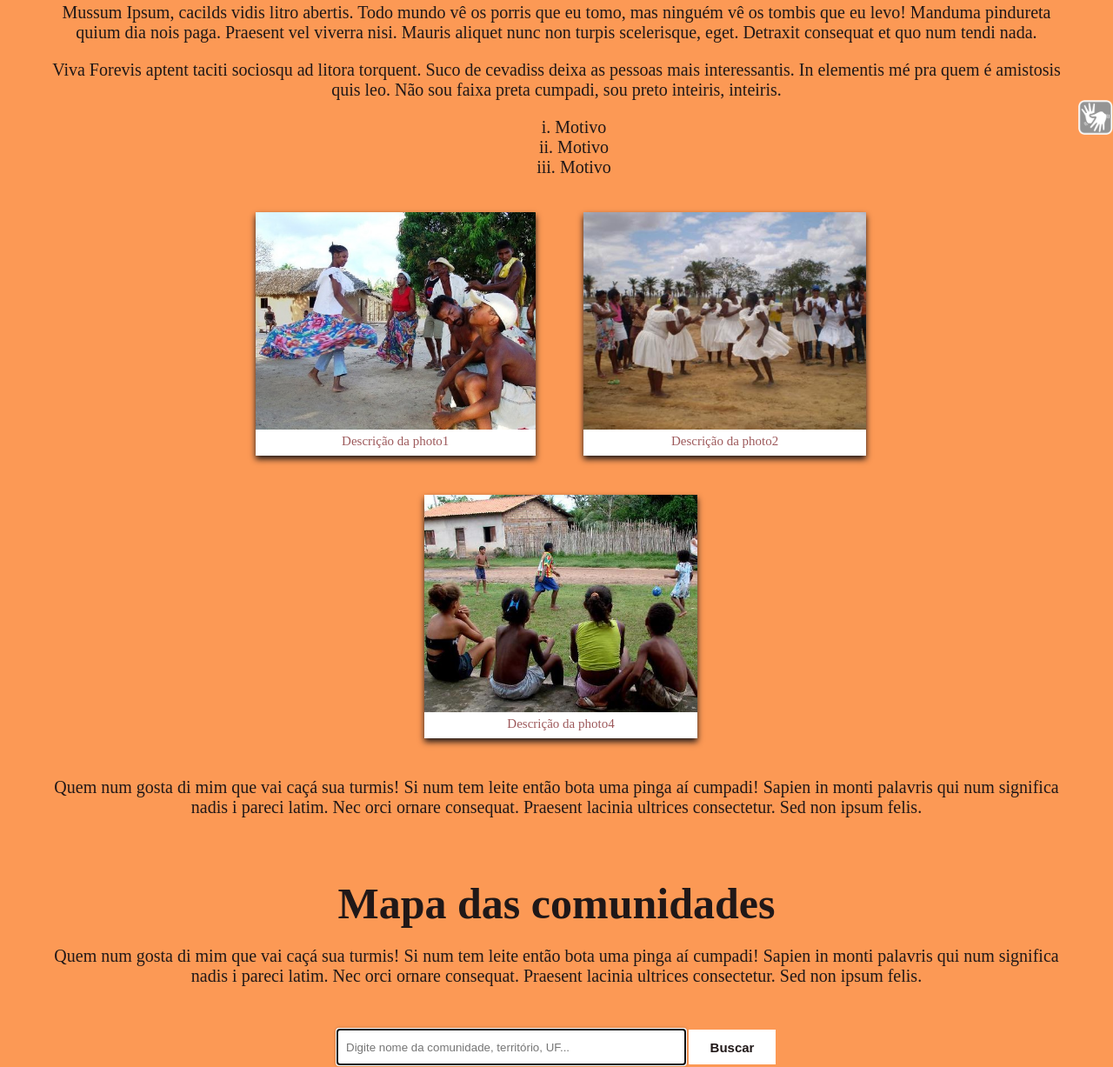
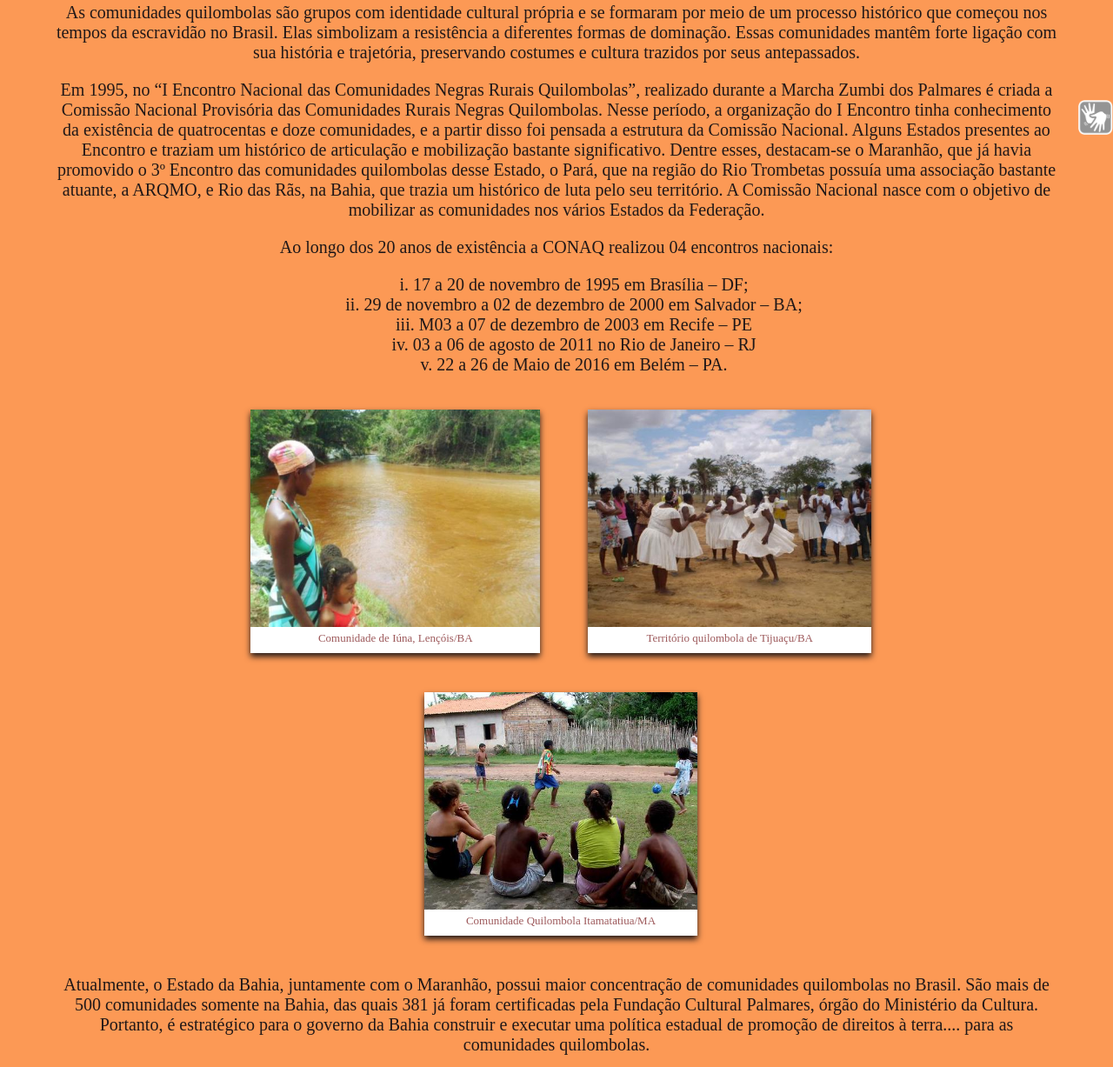
Before and after one commit to canib4lvegan0/MATAC82, a plain HTML site: page index.html in a window 1280 px wide. Shown: the part 565-1792 px from the top of the page at 87% size. Drawn offline with Linux system fonts and the light colour scheme.

Commit message:
add content to the site

```diff
--- a/css/style.css
+++ b/css/style.css
@@ -123,7 +123,7 @@ section h1 {
 }
 
 #home figcaption {
-    font-size: 15px;
+    font-size: 13px;
     color: #9d595b
 }
 
--- a/index.html
+++ b/index.html
@@ -40,40 +40,49 @@
 
         <article>
             <p>
-                Mussum Ipsum, cacilds vidis litro abertis. Todo mundo vê os porris que eu tomo, mas ninguém vê os tombis que eu levo! Manduma pindureta quium dia nois paga. Praesent vel viverra nisi. Mauris aliquet nunc non turpis scelerisque, eget. Detraxit consequat
-                et quo num tendi nada.
+                As comunidades quilombolas são grupos com identidade cultural própria e se formaram por meio de um processo histórico que começou nos tempos da escravidão no Brasil. Elas simbolizam a resistência a diferentes formas de dominação. Essas comunidades mantêm
+                forte ligação com sua história e trajetória, preservando costumes e cultura trazidos por seus antepassados.
             </p>
             <p>
-                Viva Forevis aptent taciti sociosqu ad litora torquent. Suco de cevadiss deixa as pessoas mais interessantis. In elementis mé pra quem é amistosis quis leo. Não sou faixa preta cumpadi, sou preto inteiris, inteiris.
+                Em 1995, no “I Encontro Nacional das Comunidades Negras Rurais Quilombolas”, realizado durante a Marcha Zumbi dos Palmares é criada a Comissão Nacional Provisória das Comunidades Rurais Negras Quilombolas. Nesse período, a organização do I Encontro tinha
+                conhecimento da existência de quatrocentas e doze comunidades, e a partir disso foi pensada a estrutura da Comissão Nacional. Alguns Estados presentes ao Encontro e traziam um histórico de articulação e mobilização bastante significativo.
+                Dentre esses, destacam-se o Maranhão, que já havia promovido o 3º Encontro das comunidades quilombolas desse Estado, o Pará, que na região do Rio Trombetas possuía uma associação bastante atuante, a ARQMO, e Rio das Rãs, na Bahia, que
+                trazia um histórico de luta pelo seu território. A Comissão Nacional nasce com o objetivo de mobilizar as comunidades nos vários Estados da Federação.
+            </p>
+            <p>
+                Ao longo dos 20 anos de existência a CONAQ realizou 04 encontros nacionais:
             </p>
             <ol>
-                <li>Motivo</li>
-                <li>Motivo</li>
-                <li>Motivo</li>
+                <li>17 a 20 de novembro de 1995 em Brasília – DF;</li>
+                <li>29 de novembro a 02 de dezembro de 2000 em Salvador – BA;</li>
+                <li>M03 a 07 de dezembro de 2003 em Recife – PE</li>
+                <li>03 a 06 de agosto de 2011 no Rio de Janeiro – RJ</li>
+                <li>22 a 26 de Maio de 2016 em Belém – PA.</li>
             </ol>
 
             <ul>
                 <li>
                     <figure onMouseOver="highlightImg(this)" onmouseout="resetImg(this)">
-                        <img src="images/photo1.jpg" alt="Descrição da photo1">
-                        <figcaption>Descrição da photo1</figcaption>
+                        <img src="images/photo3.jpg" alt="Descrição da photo1">
+                        <figcaption>Comunidade de Iúna, Lençóis/BA</figcaption>
                     </figure>
                 </li>
                 <li>
                     <figure onMouseOver="highlightImg(this)" onmouseout="resetImg(this)">
                         <img src="images/photo2.jpg" alt="Descrição da photo2">
-                        <figcaption>Descrição da photo2</figcaption>
+                        <figcaption>Território quilombola de Tijuaçu/BA</figcaption>
                     </figure>
                 </li>
                 <li>
                     <figure onMouseOver="highlightImg(this)" onmouseout="resetImg(this)">
                         <img src="images/photo4.jpg" alt="Descrição da photo4">
-                        <figcaption>Descrição da photo4</figcaption>
+                        <figcaption>Comunidade Quilombola Itamatatiua/MA</figcaption>
                     </figure>
                 </li>
             </ul>
             <p>
-                Quem num gosta di mim que vai caçá sua turmis! Si num tem leite então bota uma pinga aí cumpadi! Sapien in monti palavris qui num significa nadis i pareci latim. Nec orci ornare consequat. Praesent lacinia ultrices consectetur. Sed non ipsum felis.
+                Atualmente, o Estado da Bahia, juntamente com o Maranhão, possui maior concentração de comunidades quilombolas no Brasil. São mais de 500 comunidades somente na Bahia, das quais 381 já foram certificadas pela Fundação Cultural Palmares, órgão do Ministério
+                da Cultura. Portanto, é estratégico para o governo da Bahia construir e executar uma política estadual de promoção de direitos à terra.... para as comunidades quilombolas.
             </p>
         </article>
     </section>
@@ -82,7 +91,11 @@
         <h1>Mapa das comunidades</h1>
         <article>
             <p>
-                Quem num gosta di mim que vai caçá sua turmis! Si num tem leite então bota uma pinga aí cumpadi! Sapien in monti palavris qui num significa nadis i pareci latim. Nec orci ornare consequat. Praesent lacinia ultrices consectetur. Sed non ipsum felis.
+                A Fundação Palmares já concedeu certificação a 2471 comunidades remanescentes de Quilombos. A certificação da Fundação é o primeiro passo para titularização da terra, que é feito pelo Instituto Nacional de Colonização e Reforma Agrária (Incra).
+            </p>
+
+            <p>
+                Veja no mapa o número de territórios e comunidades certificados pela Fundação Palmares em cada estado:
             </p>
         </article>
 
@@ -112,14 +125,16 @@
             </table>
         </section>
         <p>
-            Casamentiss faiz malandris se pirulitá. Viva Forevis aptent taciti sociosqu ad litora torquent. Não sou faixa preta cumpadi, sou preto inteiris, inteiris. A ordem dos tratores não altera o pão duris.
+            O estado com maior número de territórios quilombolas titulados pelo Incra é o Pará, com 60, seguido do Maranhão, com 39. Os estados de Goiás, Mato Grosso, Minas Gerais e Rondônia possuem apenas 1 território titulado e outros 9 estados e o Distrito Federal
+            não possuem nenhum.
         </p>
     </section>
 
     <section id="contact">
         <h1>Contato</h1>
         <p>
-            Aenean aliquam molestie leo, vitae iaculis nisl. Detraxit consequat et quo num tendi nada.
+            Quer entrar em contato com a equipe do "Quilombos do Brasil?"
+            <br>Deixe-nos uma mensagem!
         </p>
         <form onsubmit="msgContact()">
             <input type="text" id="name" name="name" required placeholder="Digite seu nome" onkeydown="validationName(this)" onkeyup="upperTransform(this)">
```
Also changed, not shown: images/photo3.jpg (added).
